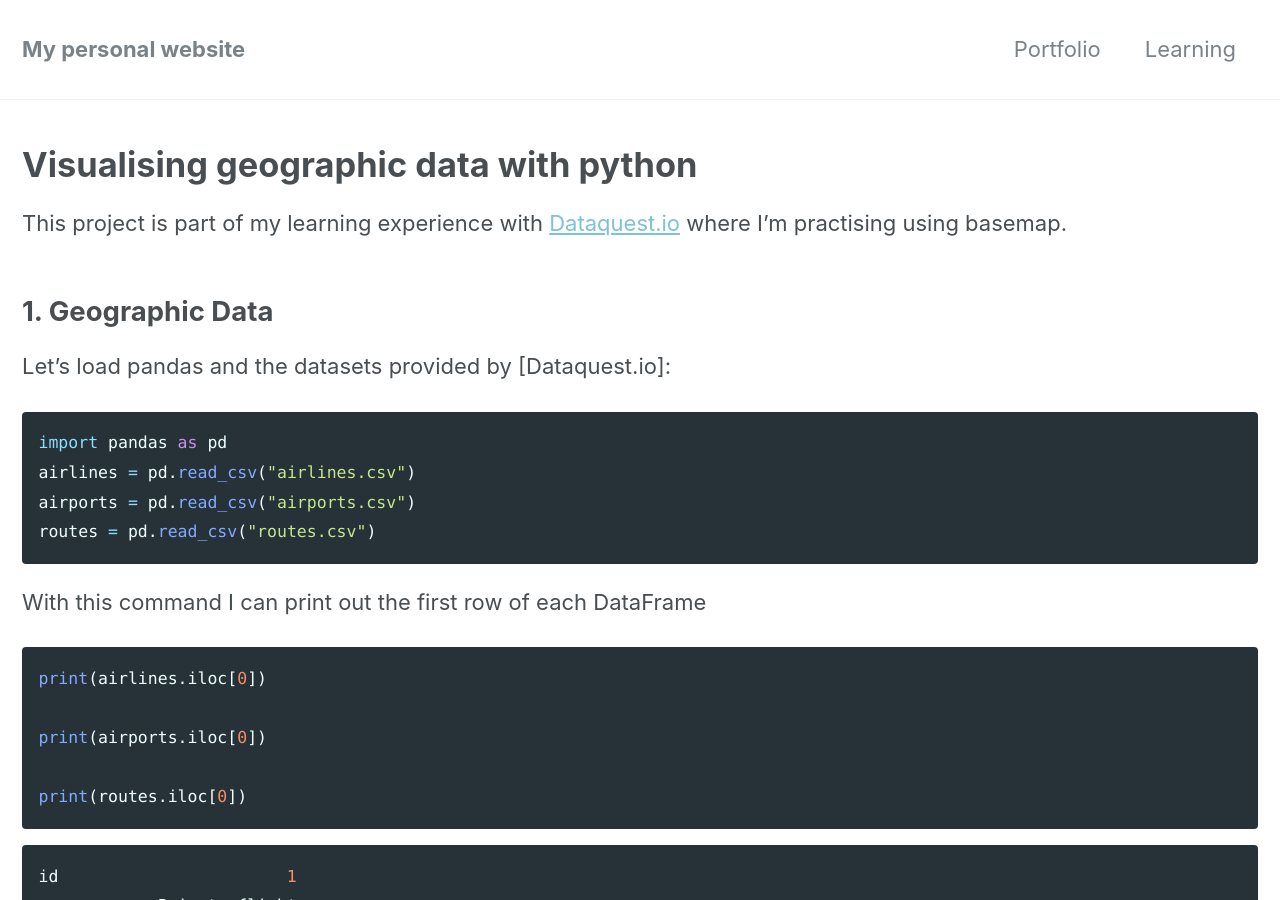
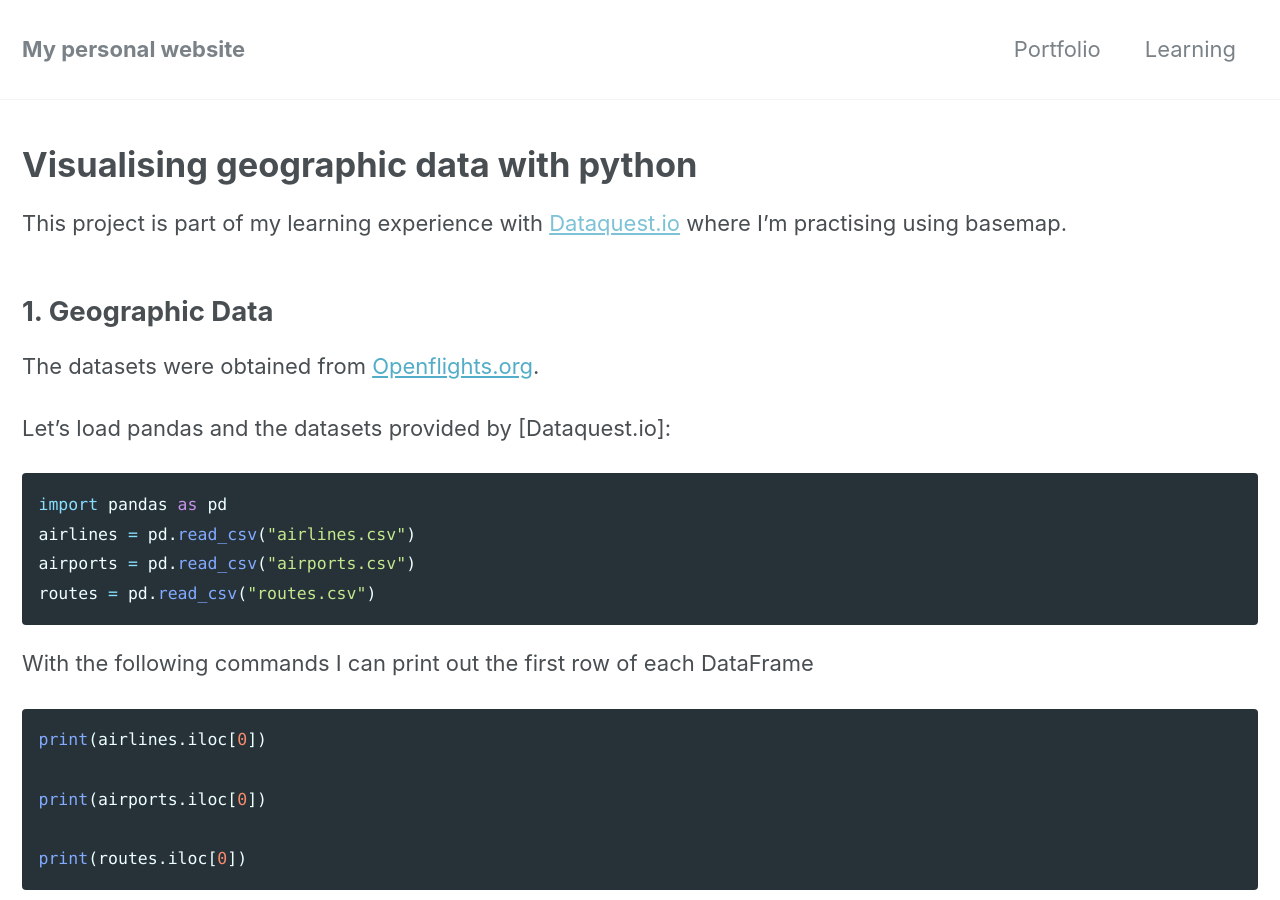
Before and after one commit to nahusznaj/nahusznaj.github.io, a Jekyll site: the page built from _posts/projects/2018-07-26-dataquest-visualising-geographic-data.md, in a window 1280 px wide and 900 px high. Built offline with Jekyll 4.4.1, drawn with Linux system fonts in a browser that asks for light colours; nearby versions of some CDN libraries.

Commit message:
Update 2018-07-26-dataquest-visualising-geographic-data.md

````diff
--- a/_posts/projects/2018-07-26-dataquest-visualising-geographic-data.md
+++ b/_posts/projects/2018-07-26-dataquest-visualising-geographic-data.md
@@ -11,7 +11,9 @@ read_time: true
 
 This project is part of my learning experience with [Dataquest.io]() where I'm practising using basemap.
 
-## 1. Geographic Data ##
+## 1. Geographic Data
+
+The datasets were obtained from [Openflights.org](https://openflights.org/data.html).
 
 Let's load pandas and the datasets provided by [Dataquest.io]:
 
@@ -22,7 +24,7 @@ airports = pd.read_csv("airports.csv")
 routes = pd.read_csv("routes.csv")
 ```
 
-With this command I can print out the first row of each DataFrame
+With the following commands I can print out the first row of each DataFrame
 
 ```python
 print(airlines.iloc[0])
@@ -88,7 +90,8 @@ You can check out all of the parameters for [Basemap](https://matplotlib.org/bas
 - `llcrnrlon`: longitude of lower left hand corner of the desired map domain
 - `urcrnrlon`: longitude of upper right hand corner of the desired map domain
 
-## 5. Converting From Spherical to Cartesian Coordinates ##
+## 5. Converting From Spherical to Cartesian Coordinates
+
 The constructor (`m`) takes only list values, so I can convert longitude and latitude columns from the airports dataframe to lists with `Series.tolist()`.
 
 ```python
@@ -110,7 +113,7 @@ plt.show()
 ![png](/images/2018-07-26-image_0.png)
 
 
-## 7. Customizing The Plot Using Basemap ##
+## 7. Customizing The Plot Using Basemap
 
 We can add costal lines to the map:
 
@@ -126,7 +129,7 @@ plt.show()
 ![png](/images/2018-07-26-image_2.png)
 
 
-## 8. Customizing The Plot Using Matplotlib ##
+## 8. Customizing The Plot Using Matplotlib
 
 We can add a title and change the size of the figure
 
@@ -145,7 +148,7 @@ plt.show()
 
 
 
-## 9. Introduction to Great Circles ##
+## 9. Introduction to Great Circles
 
 [Dataquest.io]() have another dataset prepared to draw flight routes with [great circles](https://en.wikipedia.org/wiki/Great_circle). Great circles would be the route of a flight appropriately projected on the 2-dimensional map with the Mercator projection.
 
````
